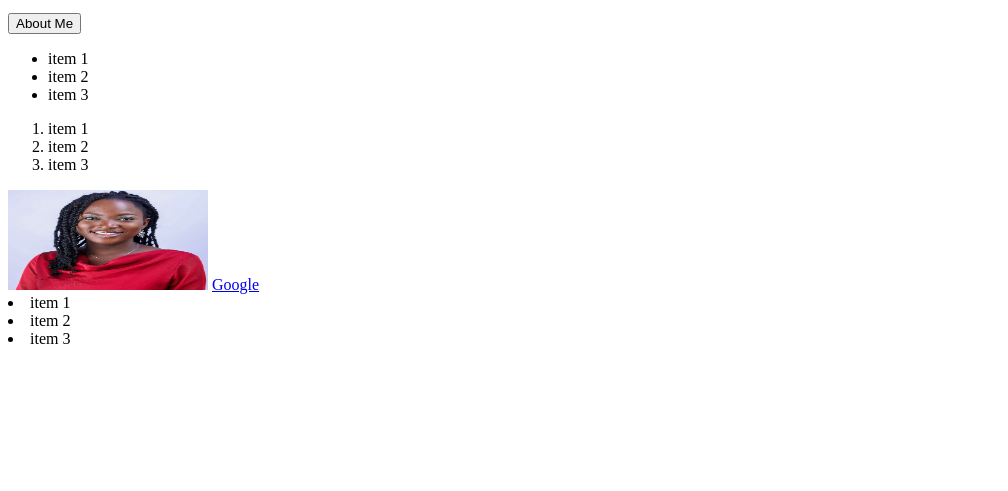
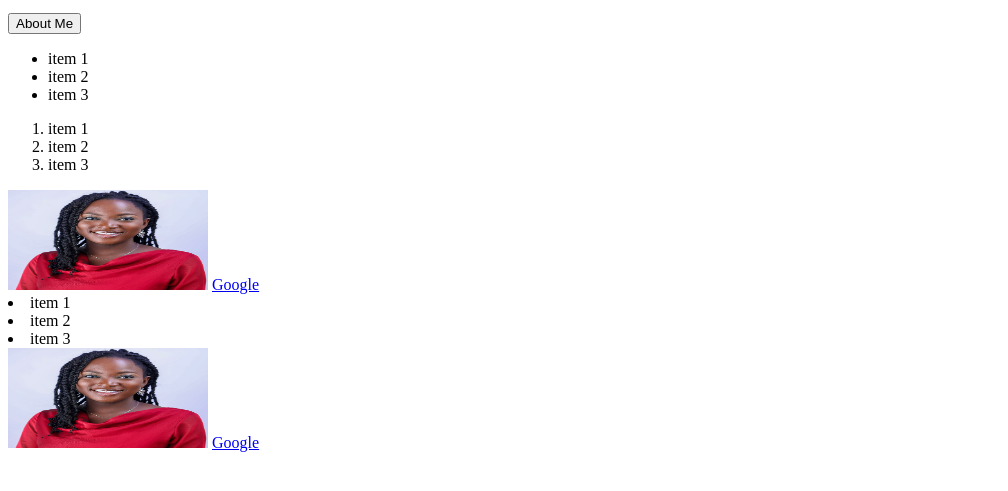
Before and after one commit to Dorcas-Adediran/First-Assessment, a plain HTML site: page index.html in a window 1280 px wide. Shown: the part 101-592 px from the top of the page, without its empty margins (0-1008 px from the left). Drawn offline with Linux system fonts and the light colour scheme.

Commit message:
added another image

```diff
--- a/index.html
+++ b/index.html
@@ -26,5 +26,9 @@
          <li>item 1 </li>
             <li>item 2</li>
             <li>item 3</li>
+
+            <img src="./image/PHOTO-2022-12-24-15-41-49.jpg" alt="my headshot"width="200" height="100">
+        <a href="https://www.google.com">Google</a>
+
       </body>
 </html>
```
